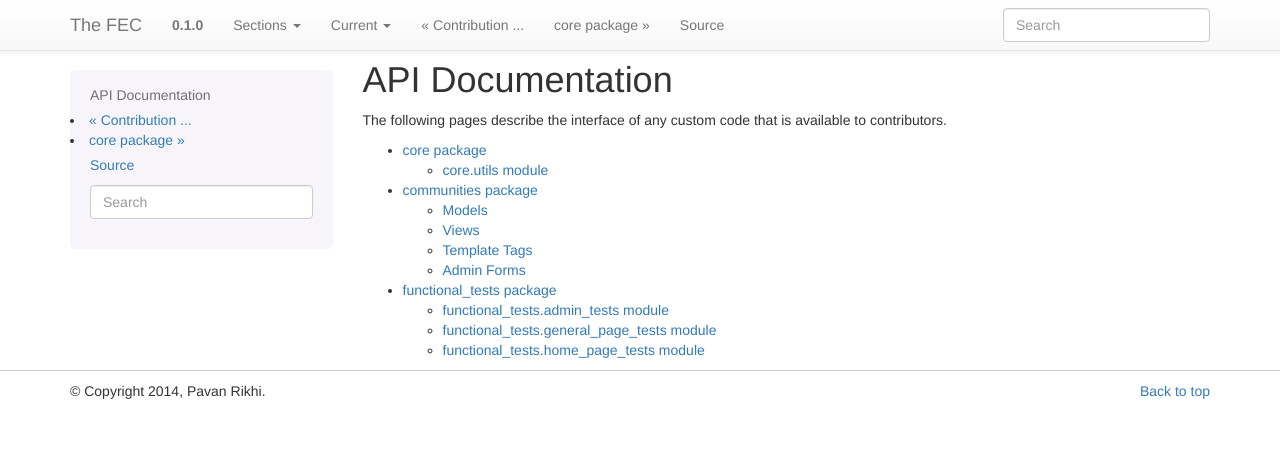
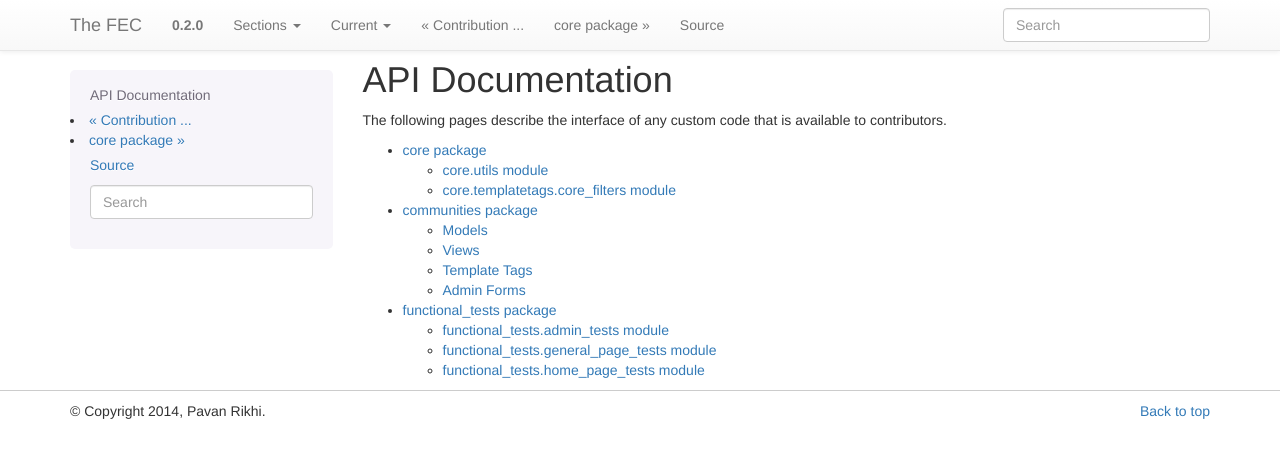
Before and after one commit to FederationOfEgalitarianCommunities/FECWebsite, a Sphinx documentation site: the page built from docs/api/index.rst, in a window 1280 px wide. Shown: the top 458 px of the page. Built offline with Sphinx 7.4.7, drawn with Linux system fonts in a browser that asks for light colours.

Commit message:
Prepare for v0.2.0 Release

```diff
--- a/docs/api/core.rst
+++ b/docs/api/core.rst
@@ -11,3 +11,11 @@
     :members:
     :undoc-members:
     :show-inheritance:
+
+core.templatetags.core_filters module
+--------------------------------------
+
+.. automodule:: core.templatetags.core_filters
+    :members:
+    :undoc-members:
+    :show-inheritance:
--- a/docs/conf.py
+++ b/docs/conf.py
@@ -75,9 +75,9 @@ copyright = u'2014, Pavan Rikhi'
 # built documents.
 #
 # The short X.Y version.
-version = '0.1.0'
+version = '0.2.0'
 # The full version, including alpha/beta/rc tags.
-release = '0.1.0'
+release = '0.2.0'
 
 # The language for content autogenerated by Sphinx. Refer to documentation
 # for a list of supported languages.
```
